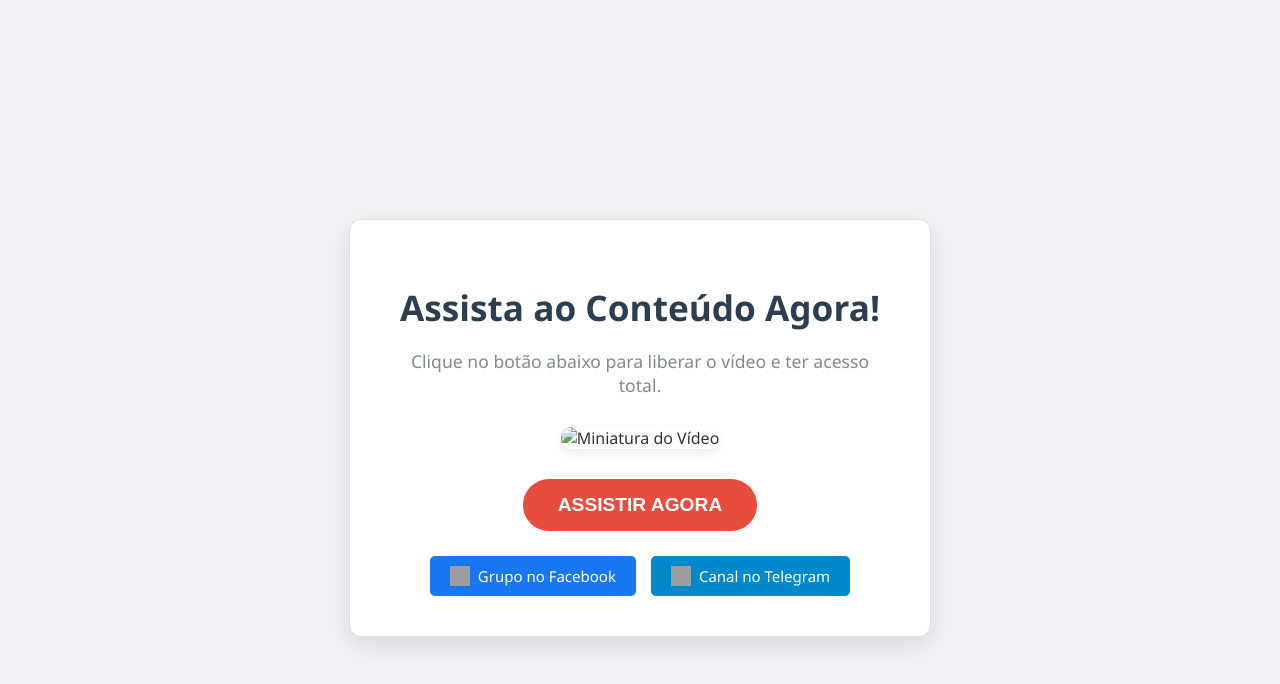
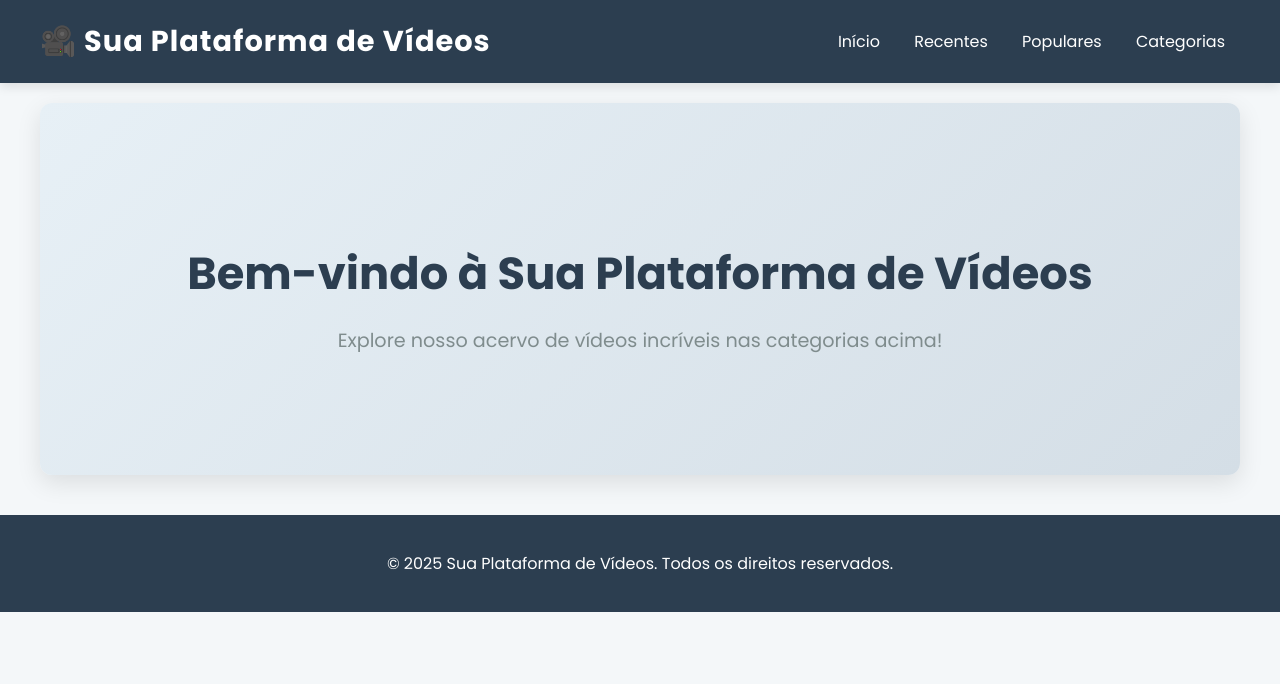
Before and after one commit to eduracionais1-blip/videos.online, a plain HTML site: page index.html in a window 1280 px wide. Drawn offline with Linux system fonts and the light colour scheme; grey boxes are pictures that could not be loaded.

Commit message:
Add files via upload

```diff
--- a/index.html
+++ b/index.html
@@ -3,147 +3,126 @@
 <head>
     <meta charset="UTF-8">
     <meta name="viewport" content="width=device-width, initial-scale=1.0">
-    <title>Assistir Vídeo Grátis</title>
+    <title>Sua Plataforma de Vídeos - Início</title>
+    <link rel="preconnect" href="https://fonts.googleapis.com">
+    <link rel="preconnect" href="https://fonts.gstatic.com" crossorigin>
+    <link href="https://fonts.googleapis.com/css2?family=Poppins:wght@400;600;700&display=swap" rel="stylesheet">
     <style>
+        :root {
+            --primary-color: #3498db;
+            --secondary-color: #2c3e50;
+            --bg-color: #f4f7f9;
+            --card-bg: #ffffff;
+            --text-color: #333;
+            --light-text-color: #7f8c8d;
+        }
+
         body {
+            font-family: 'Poppins', sans-serif;
+            background-color: var(--bg-color);
+            color: var(--text-color);
+            margin: 0;
+            padding: 0;
+        }
+
+        .header {
+            background-color: var(--secondary-color);
+            color: #fff;
+            padding: 20px 40px;
             display: flex;
-            flex-direction: column;
-            justify-content: center;
+            justify-content: space-between;
             align-items: center;
-            min-height: 100vh;
-            font-family: 'Segoe UI', Tahoma, Geneva, Verdana, sans-serif;
-            background-color: #f0f2f5;
-            color: #333;
-            text-align: center;
-            padding: 20px;
+            box-shadow: 0 4px 10px rgba(0, 0, 0, 0.1);
+        }
+
+        .header h1 {
+            margin: 0;
+            font-size: 1.8em;
+            letter-spacing: 1px;
+        }
+
+        .header .logo {
+            color: var(--primary-color);
+        }
+
+        .header a {
+            color: #fff;
+            text-decoration: none;
+            padding: 8px 15px;
+            border-radius: 5px;
+            transition: background-color 0.3s ease;
+        }
+
+        .header a:hover {
+            background-color: #3e5163;
         }
 
         .container {
-            background-color: #ffffff;
-            padding: 40px;
+            max-width: 1200px;
+            margin: 20px auto;
+            padding: 0 20px;
+        }
+
+        .footer {
+            background-color: var(--secondary-color);
+            color: #fff;
+            text-align: center;
+            padding: 20px;
+            margin-top: 40px;
+        }
+
+        .welcome-section {
+            text-align: center;
+            padding: 100px 20px;
+            background: linear-gradient(135deg, #e7f0f6, #d4dee6);
             border-radius: 12px;
             box-shadow: 0 8px 25px rgba(0, 0, 0, 0.1);
-            max-width: 500px;
-            width: 100%;
-            border: 1px solid #e0e0e0;
         }
 
-        h1 {
-            font-size: 2.2em;
-            color: #2c3e50;
+        .welcome-section h2 {
+            font-size: 2.8em;
+            color: var(--secondary-color);
             margin-bottom: 10px;
         }
 
-        p {
-            font-size: 1.1em;
-            color: #7f8c8d;
-            margin-bottom: 30px;
+        .welcome-section p {
+            font-size: 1.2em;
+            color: var(--light-text-color);
         }
 
-        .thumbnail {
-            margin-bottom: 30px;
-        }
-
-        .thumbnail img {
-            width: 150px;
-            height: auto;
-            border-radius: 10px;
-            box-shadow: 0 4px 10px rgba(0, 0, 0, 0.08);
-        }
-
-        .cta-button {
-            padding: 15px 35px;
-            font-size: 1.2em;
-            background-color: #e74c3c;
-            color: #fff;
-            border: none;
-            border-radius: 50px;
-            cursor: pointer;
-            transition: background-color 0.3s ease, transform 0.2s ease;
-            text-transform: uppercase;
-            font-weight: bold;
-        }
-
-        .cta-button:hover {
-            background-color: #c0392b;
-            transform: translateY(-3px);
-            box-shadow: 0 6px 15px rgba(0, 0, 0, 0.15);
-        }
-
-        .social-buttons {
-            margin-top: 25px;
-            display: flex;
-            justify-content: center;
-            gap: 15px;
-            flex-wrap: wrap;
-        }
-
-        .social-button {
-            display: inline-flex;
-            align-items: center;
-            padding: 10px 20px;
-            font-size: 15px;
-            border-radius: 5px;
-            color: #fff;
-            text-decoration: none;
-            transition: opacity 0.3s;
-        }
-
-        .social-button:hover {
-            opacity: 0.85;
-        }
-
-        .social-button img {
-            width: 20px;
-            height: 20px;
-            margin-right: 8px;
-        }
-
-        .facebook {
-            background-color: #1877F2;
-        }
-
-        .telegram {
-            background-color: #0088CC;
+        @media (max-width: 768px) {
+            .header {
+                flex-direction: column;
+                text-align: center;
+            }
+            .header h1 {
+                margin-bottom: 10px;
+            }
         }
     </style>
 </head>
 <body>
+
+    <header class="header">
+        <h1><span class="logo">🎥</span> Sua Plataforma de Vídeos</h1>
+        <nav>
+            <a href="index.html">Início</a>
+            <a href="recentes/page1.html">Recentes</a>
+            <a href="populares/page1.html">Populares</a>
+            <a href="categorias/page1.html">Categorias</a>
+        </nav>
+    </header>
+
     <div class="container">
-        <h1>Assista ao Conteúdo Agora!</h1>
-        <p>Clique no botão abaixo para liberar o vídeo e ter acesso total.</p>
-
-        <div class="thumbnail">
-            <img src="URL_DA_SUA_MINIATURA" alt="Miniatura do Vídeo">
-        </div>
-
-        <button class="cta-button" onclick="assistirVideo()">Assistir Agora</button>
-
-        <div class="social-buttons">
-            <a href="URL_DO_SEU_GRUPO_FACEBOOK" target="_blank" class="social-button facebook">
-                <img src="https://upload.wikimedia.org/wikipedia/commons/thumb/b/b9/2023_Facebook_icon.svg/1920px-2023_Facebook_icon.svg.png" alt="Facebook Logo">
-                Grupo no Facebook
-            </a>
-            <a href="URL_DO_SEU_CANAL_TELEGRAM" target="_blank" class="social-button telegram">
-                <img src="https://upload.wikimedia.org/wikipedia/commons/8/82/Telegram_logo.svg" alt="Telegram Logo">
-                Canal no Telegram
-            </a>
-        </div>
+        <section class="welcome-section">
+            <h2>Bem-vindo à Sua Plataforma de Vídeos</h2>
+            <p>Explore nosso acervo de vídeos incríveis nas categorias acima!</p>
+        </section>
     </div>
 
-    <script>
-        function assistirVideo() {
-            // SUBSTITUA A URL ABAIXO PELA URL DO SEU ANÚNCIO
-            const urlAnuncio = 'URL_DO_SEU_ANUNCIO';
-            // URL DE INCORPORAÇÃO DO VÍDEO DO YOUTUBE
-            const urlVideo = 'https://www.youtube.com/embed/LmwtFW_L6uQ?autoplay=1';
+    <footer class="footer">
+        <p>&copy; 2025 Sua Plataforma de Vídeos. Todos os direitos reservados.</p>
+    </footer>
 
-            // Abre a URL do anúncio em uma nova aba (_blank)
-            window.open(urlAnuncio, '_blank');
-
-            // Redireciona a página atual para a URL do vídeo
-            window.location.href = urlVideo;
-        }
-    </script>
 </body>
 </html>
```
